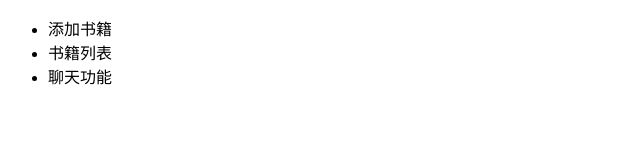
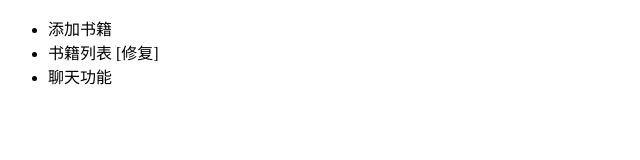
Before and after one commit to githubkd/student, a plain HTML site: page index.html in a window 1280 px wide. Shown: the full height of the page, 0-640 px from the left. Drawn offline with Linux system fonts and the light colour scheme.

Commit message:
修复列表功能[issue01]

```diff
--- a/index.html
+++ b/index.html
@@ -6,7 +6,7 @@
 <body>
      <ul>
          <li>添加书籍</li>
-         <li>书籍列表</li>
+         <li>书籍列表 [修复]</li>
          <li>聊天功能</li>
      </ul>
 </body>
```
